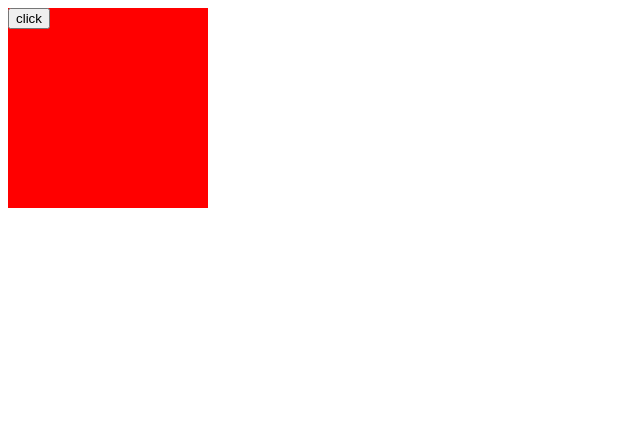
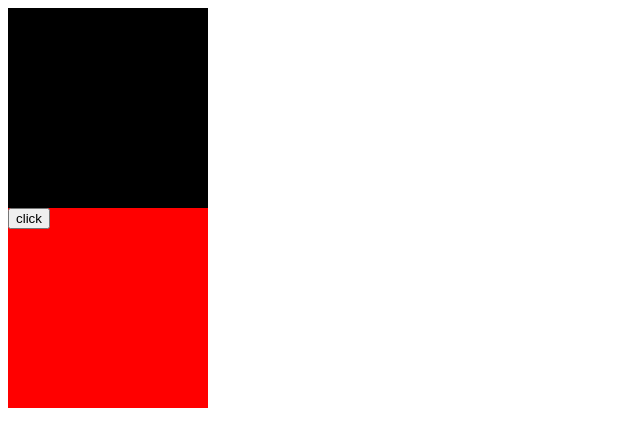
Before and after one commit to kaplya04/JS, a plain HTML site: page index.html in a window 1280 px wide. Shown: the whole page, without its empty margins (0-640 px from the left). Drawn offline with Linux system fonts and the light colour scheme.

Commit message:
mousemove

```diff
--- a/css/style.css
+++ b/css/style.css
@@ -3,3 +3,8 @@
     height: 200px;
     background: red;
 }
+#move{
+    width: 200px;
+    height: 200px;
+    background: black;
+}
--- a/index.html
+++ b/index.html
@@ -7,6 +7,7 @@
     <title>Document</title>
 </head>
 <body>
+    <div id="move"></div>
     <div class="click">
         <button class="btn">click</button>
     </div>
--- a/js/st.js
+++ b/js/st.js
@@ -15,3 +15,11 @@ function setColor(e){
 let click = document.querySelector('.click')
 click.addEventListener("mouseover", setColor)
 click.addEventListener("mouseout", setColor)
+
+let move = document.querySelector('#move')
+move.addEventListener('click', function(e){
+    console.log("screenX: " + e.screenX);
+    console.log("screenY: " + e.screenY);
+    console.log("clientX: " + e.clientX);
+    console.log("clientY: " + e.clientY);
+})
```
